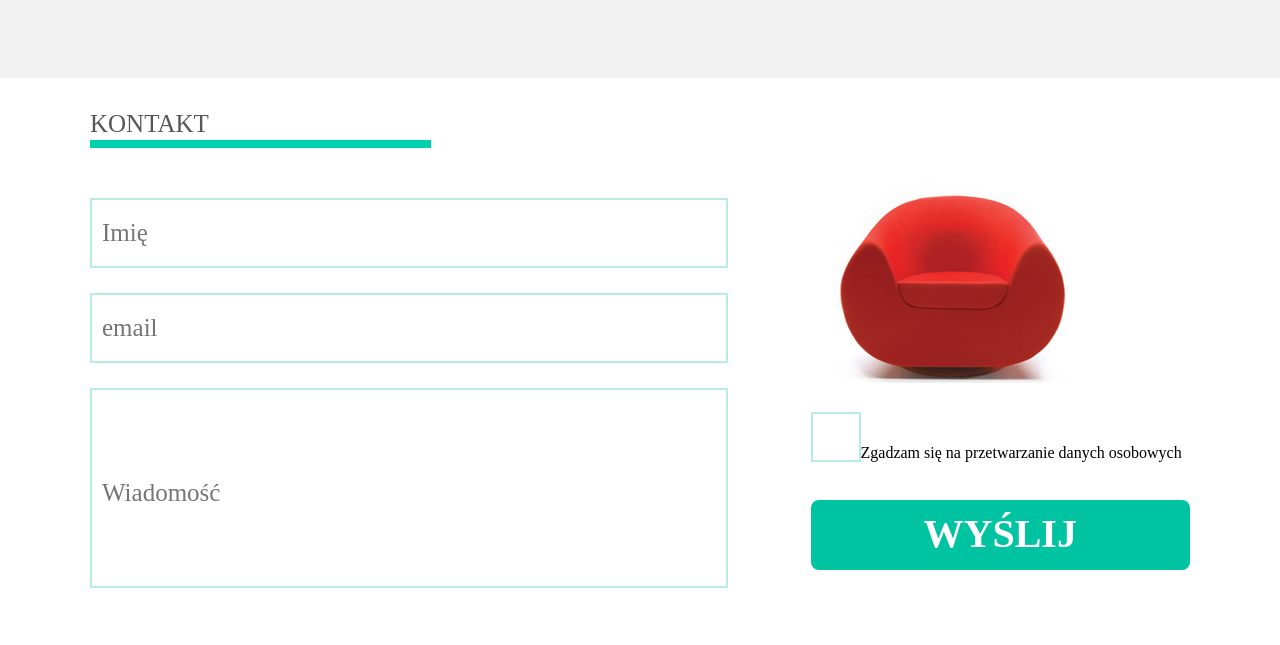
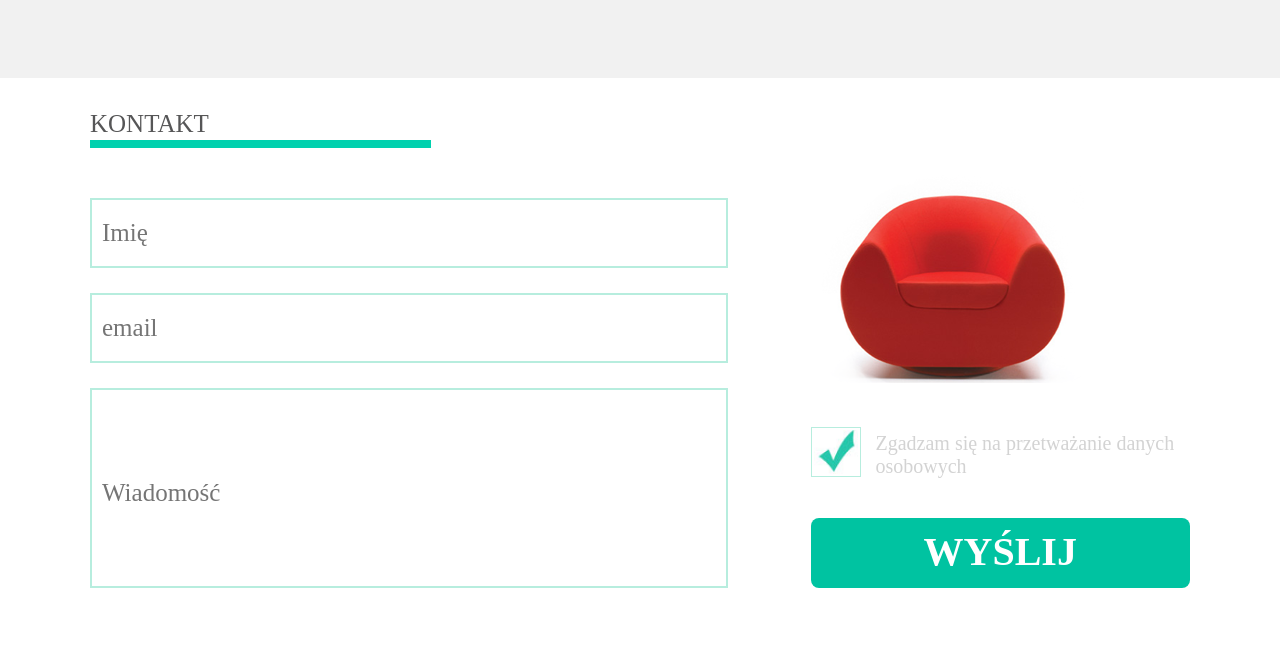
Before and after one commit to mathyias/Warsztaty_1, a plain HTML site: page index.html in a window 1280 px wide. Shown: the part 1717-2362 px from the top of the page. Drawn offline with Linux system fonts and the light colour scheme; a web font is replaced by a local one.

Commit message:
99.9% done

```diff
--- a/css/style.css
+++ b/css/style.css
@@ -514,21 +514,21 @@ footer:first-of-type .row:nth-of-type(2) .col:first-of-type p{
     font-family: 'Regular';
     font-weight: bold;
 }
-footer:first-of-type .row:first-of-type .col:first-of-type form input{
+footer:first-of-type .row:first-of-type .col:first-of-type input.inputform {
     width: 100%;
     height: 70px;
     padding: 10px;
-    border: 2px solid #b7edde !important;
+    border: 2px solid #b7edde;
     font-size: 25px;
     color: #d3d3d3;
     font-family: 'Regular';
 }
-footer:first-of-type .row:first-of-type .col:first-of-type form input[name="message"]{
+footer:first-of-type .row:first-of-type .col:first-of-type input.inputform[name="message"]{
     width: 100%;
     height: 200px;
     padding: 10px 0 0 10px !important;
 }
-footer:first-of-type .row:first-of-type .col:first-of-type form input[name="email"]{
+footer:first-of-type .row:first-of-type .col:first-of-type input.inputform[name="email"]{
     margin: 25px 0;
 }
 footer:first-of-type .row:first-of-type .col:nth-of-type(2) p.btn{
@@ -539,21 +539,33 @@ footer:first-of-type .row:first-of-type .col:nth-of-type(2) p.btn{
     font-size: 40px;
     text-transform: uppercase;
     background: #00c3a1;
-    margin: 38px 0 0 0;
 }
-input.checkbox{
-    width: 50px;
-    height: 50px;
-    padding: 5px;
-    background: white;
-    font-family: 'Regular';
-    border: 2px solid #b7edde;
-    appearance: none;
-}
-footer:first-of-type .row:first-of-type .col:nth-of-type(2) img{
+footer:first-of-type .row:first-of-type .col:nth-of-type(2) img.chair{
     position: relative;
     z-index: 3;
     bottom: 25px;
     left: 10px;
     background-size: cover;
 }
+footer:first-of-type .row:first-of-type .col:nth-of-type(2) .checkpanel{
+    width: 100%;
+    min-height: 50px;
+    margin-top: 40px;
+    position: relative;
+    z-index: 3;
+    bottom: 25px;
+}
+footer:first-of-type .row:first-of-type .col:nth-of-type(2) .checkpanel img.checkimg{
+    width: 50px;
+    height: 50px;
+    border: 1px solid #b7edde;
+    padding: 2px;
+    float: left;
+    margin-right: 15px;
+}
+footer:first-of-type .row:first-of-type .col:nth-of-type(2) .checkpanel p{
+    font-size: 20px;
+    color: #d3d3d3;
+    font-family: 'Regular';
+    padding: 5px;
+}
--- a/index.html
+++ b/index.html
@@ -162,16 +162,17 @@
           <p class="undercolor">kontakt</p>
           <div class="col">
             <form action="" method="post">
-                <input type="text" name="name" placeholder="Imię">
-                <input type="email" name="email" placeholder="email">
-                <input type="text" name="message" placeholder="Wiadomość">
+                <input class="inputform" type="text" name="name" placeholder="Imię">
+                <input class="inputform" type="email" name="email" placeholder="email">
+                <input class="inputform" type="text" name="message" placeholder="Wiadomość">
             </form>
           </div>
           <div class="col">
-            <img src="images/red_chair.png" />
-            <form>
-                <input class="checkbox" type="checkbox" name="checkbox">Zgadzam się na przetwarzanie danych osobowych
-             </form>
+            <img class="chair" src="images/red_chair.png" />
+            <div class="checkpanel">
+                <img class="checkimg" src="images/form_ok.jpg" />
+                <p>Zgadzam się na przetważanie danych osobowych</p>
+             </div>
              <p class="btn">Wyślij</p>
           </div>
       </div>
```
